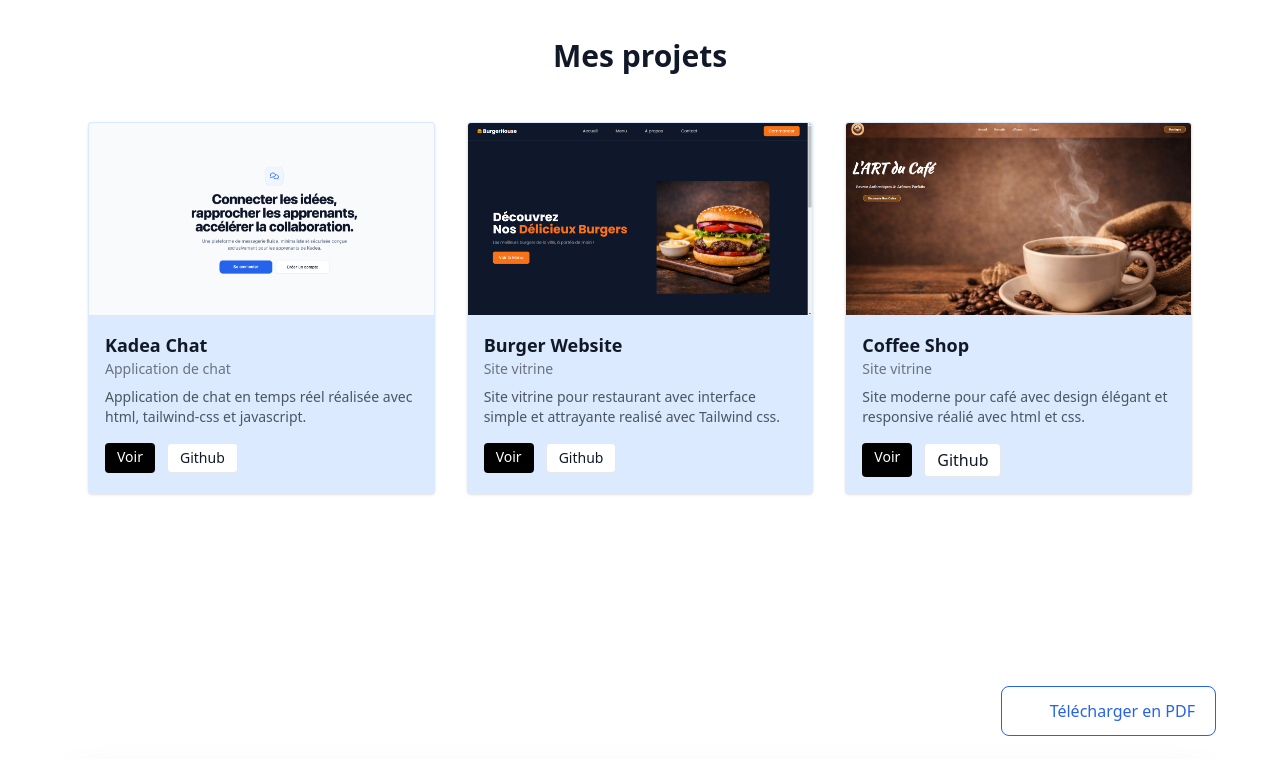
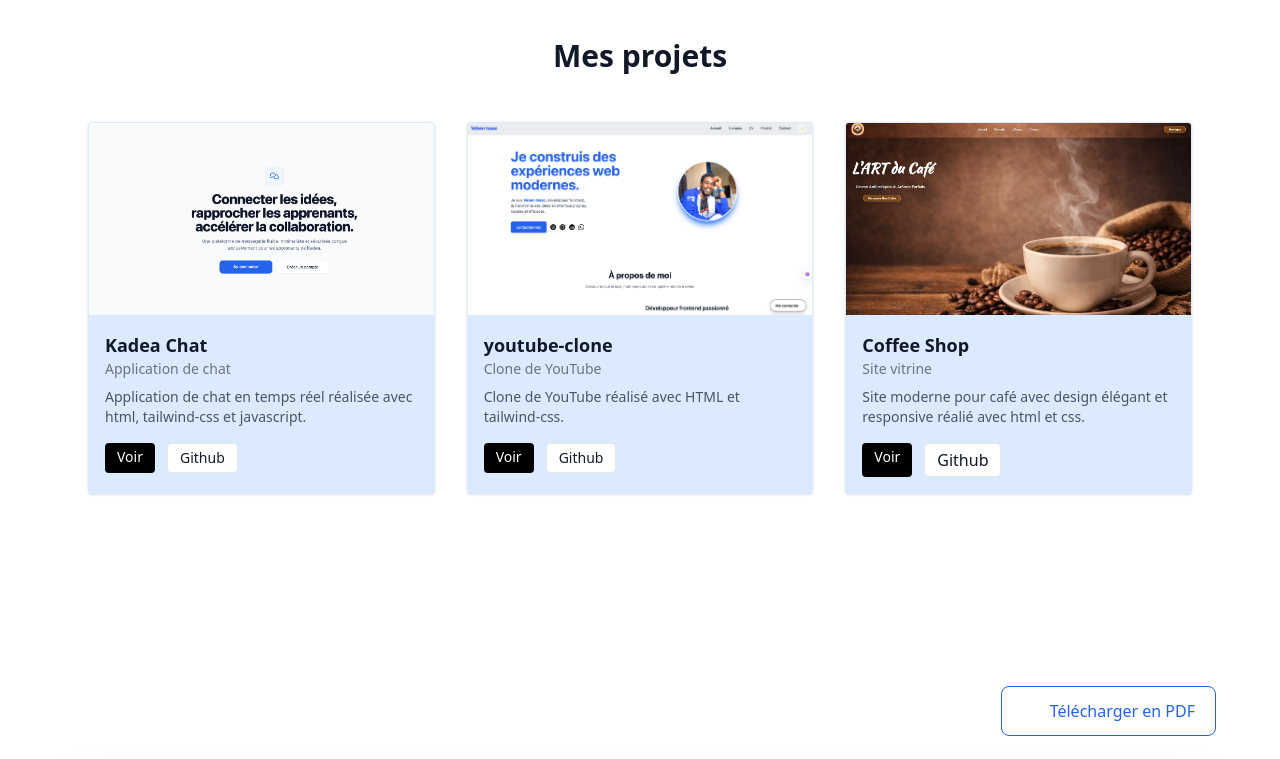
Before and after one commit to veben-cmyk/Mon_Portfolio, a plain HTML site: page index.html in a window 1280 px wide. Shown: the part 1300-2059 px from the top of the page. Drawn offline with nearby package versions, Linux system fonts and the light colour scheme.

Commit message:
feat(projets): ajout du site clone de youtube

```diff
--- a/index.html
+++ b/index.html
@@ -221,21 +221,21 @@
 
     <div class="bg-blue-100 dark:bg-slate-900 shadow rounded overflow-hidden hover:scale-105 transition border border-transparent dark:border-slate-800">
 
-        <img src="images/projet burger.png" class="w-full h-48 object-cover hover:scale-105 transition dark:opacity-80">
+        <img src="images/preview.png" class="w-full h-48 object-cover hover:scale-105 transition dark:opacity-80">
 
         <div class="p-4">
-        <h3 class="font-bold text-lg dark:text-blue-300">Burger Website</h3>
-        <p class="text-sm text-gray-500 dark:text-gray-400 mb-2">Site vitrine</p>
+        <h3 class="font-bold text-lg dark:text-blue-300">youtube-clone</h3>
+        <p class="text-sm text-gray-500 dark:text-gray-400 mb-2">Clone de YouTube</p>
 
         <p class="text-gray-600 dark:text-gray-400 text-sm mb-4">
-            Site vitrine pour restaurant avec interface simple et attrayante realisé avec Tailwind css.
+            Clone de YouTube réalisé avec HTML et tailwind-css.
         </p>
 
         <div class="flex gap-3">
-            <a href="https://veben-cmyk.github.io/Burger-site/" class="text-sm bg-black dark:bg-blue-600 text-white px-3 py-1 rounded" target="_blank">
+            <a href="https://veben-cmyk.github.io/youtube_clone/" class="text-sm bg-black dark:bg-blue-600 text-white px-3 py-1 rounded" target="_blank">
             Voir
             </a>
-            <a href="https://github.com/veben-cmyk/Burger-site" class="bg-white dark:bg-slate-800 dark:text-white dark:border-slate-700 text-sm border px-3 py-1 rounded" target="_blank">
+            <a href="https://github.com/veben-cmyk/youtube_clone" class="bg-white dark:bg-slate-800 dark:text-white dark:border-slate-700 text-sm border px-3 py-1 rounded" target="_blank">
             Github
             </a>
         </div>
```
Also changed, not shown: 1 other file.
